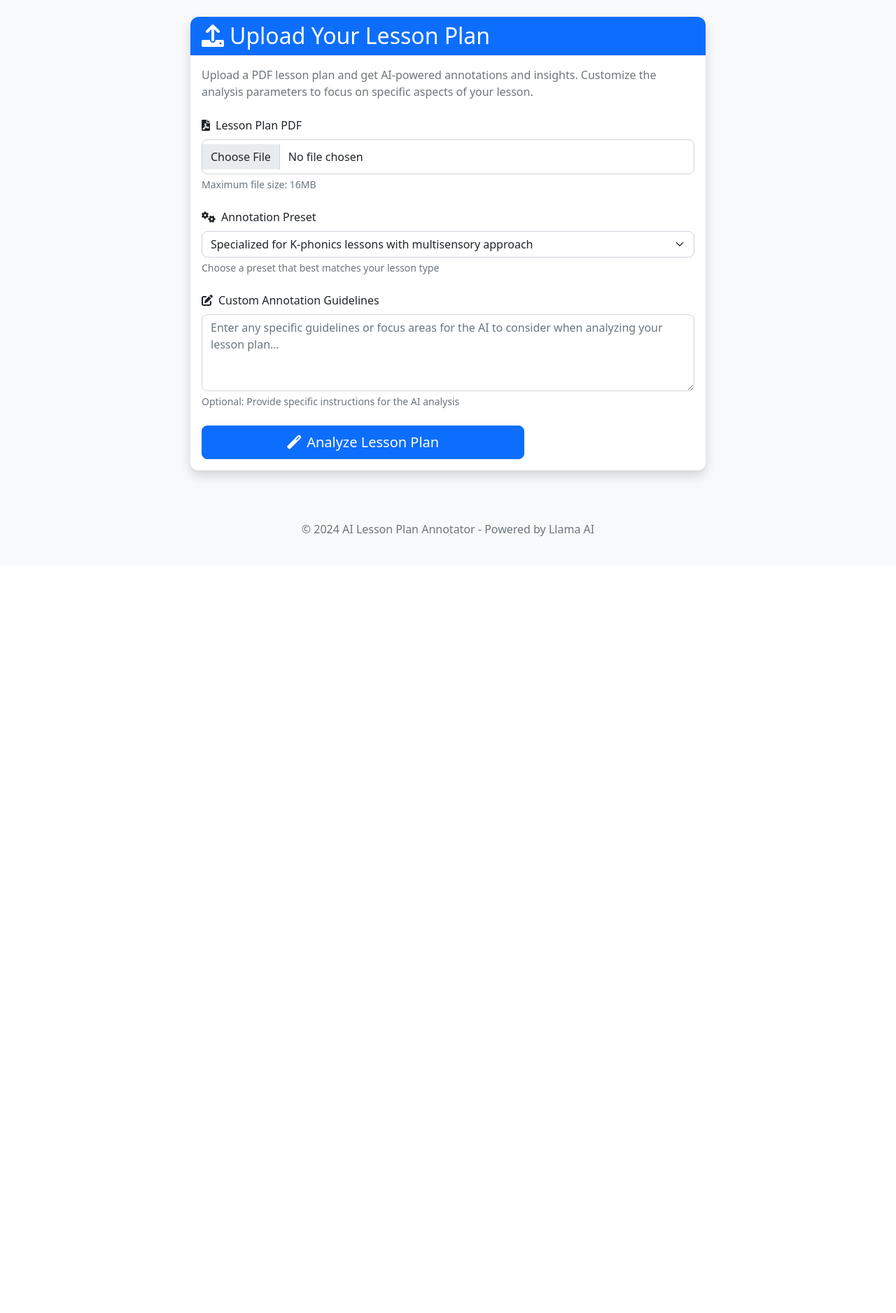
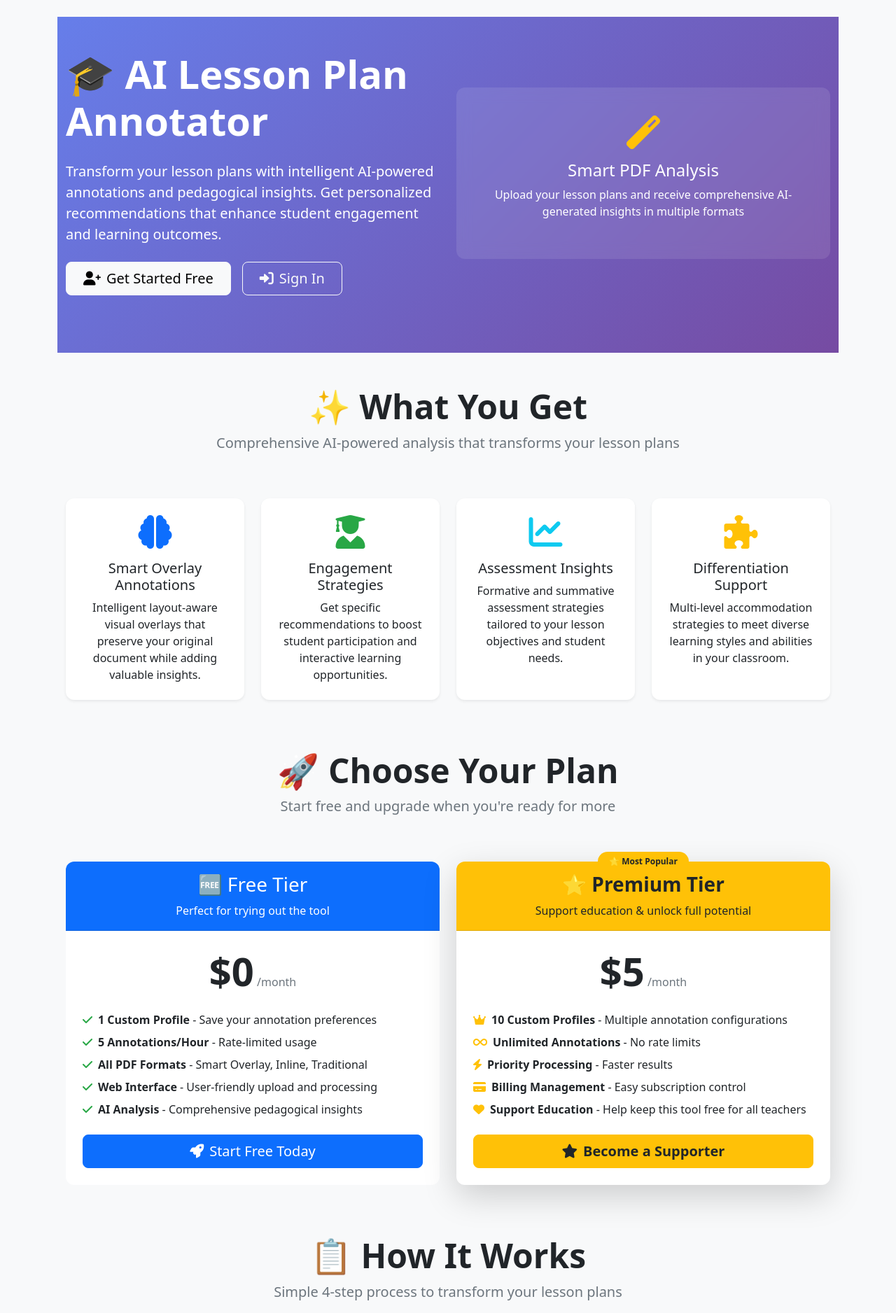
Before and after one commit to kh0pper/AI-Lesson-Plan-Annotations, a Flask app: page / in a window 1280 px wide. Shown: the part 56-1932 px from the top of the page at 70% size. Before the commit the page ends 822 px from the top, so only its background shows below. Run offline with Flask 3, Linux system fonts and the light colour scheme.

Commit message:
🔒 Restrict tool access to authenticated users only
- Anonymous users see landing page with tool overview and pricing tiers
- Authenticated users access upload interface directly
- Added comprehensive landing page with feature showcase
- Updated navigation to include "Annotate" link for logged-in users
- Added @login_required decorator to upload endpoint
- Landing page includes pricing comparison, how-it-works, and sample annotations
- Changed default port to 5001 to avoid conflicts

🤖 Generated with [Claude Code](https://claude.ai/code)

Co-Authored-By: Claude <noreply@anthropic.com>

```diff
--- a/app.py
+++ b/app.py
@@ -51,27 +51,38 @@ def allowed_file(filename):
 
 @app.route('/')
 def index():
-    """Main upload page."""
+    """Landing page for anonymous users, upload page for authenticated users."""
+    if not current_user.is_authenticated:
+        # Show landing page for anonymous users
+        return render_template('landing.html', stripe_public_key=get_stripe_public_key())
+
+    # Show upload interface for authenticated users
     presets = ParameterPresets.get_available_presets()
     user_profiles = []
 
     # Load user's saved profiles if logged in
-    if current_user.is_authenticated:
-        user_profiles = AnnotationProfile.query.filter_by(user_id=current_user.id).order_by(AnnotationProfile.is_default.desc(), AnnotationProfile.name).all()
+    user_profiles = AnnotationProfile.query.filter_by(user_id=current_user.id).order_by(AnnotationProfile.is_default.desc(), AnnotationProfile.name).all()
 
-        # Auto-load default profile if exists
-        default_profile = next((p for p in user_profiles if p.is_default), None)
-        if default_profile:
-            session['default_profile_data'] = default_profile.to_dict()
+    # Auto-load default profile if exists
+    default_profile = next((p for p in user_profiles if p.is_default), None)
+    if default_profile:
+        session['default_profile_data'] = default_profile.to_dict()
 
     return render_template('index.html', presets=presets, user_profiles=user_profiles)
 
+@app.route('/app')
+@login_required
+def app_interface():
+    """Upload interface for authenticated users (alternative route)."""
+    return redirect(url_for('index'))
+
 @app.route('/upload', methods=['POST'])
+@login_required
 def upload_file():
     """Handle file upload and annotation parameters."""
 
     # Check rate limits for logged-in users
-    if current_user.is_authenticated and not current_user.can_run_annotation():
+    if not current_user.can_run_annotation():
         flash(f'Rate limit exceeded. Free accounts can run {current_user.get_hourly_usage_limit()} annotations per hour. Consider becoming a premium supporter for unlimited usage!')
         return redirect(url_for('donate'))
 
@@ -590,4 +601,4 @@ if __name__ == '__main__':
     with app.app_context():
         db.create_all()
 
-    app.run(debug=True, host='0.0.0.0', port=5000)
+    app.run(debug=True, host='0.0.0.0', port=5001)
--- a/templates/base.html
+++ b/templates/base.html
@@ -21,6 +21,13 @@
 
             <div class="collapse navbar-collapse" id="navbarNav">
                 <ul class="navbar-nav ms-auto">
+                    {% if current_user.is_authenticated %}
+                    <li class="nav-item">
+                        <a class="nav-link" href="{{ url_for('index') }}">
+                            <i class="fas fa-upload me-1"></i>Annotate
+                        </a>
+                    </li>
+                    {% endif %}
                     <li class="nav-item">
                         <a class="nav-link" href="{{ url_for('donate') }}">
                             <i class="fas fa-heart me-1 text-danger"></i>Donate
--- /dev/null
+++ b/templates/landing.html
@@ -0,0 +1,285 @@
+{% extends "base.html" %}
+
+{% block title %}AI Lesson Plan Annotator - Transform Your Teaching{% endblock %}
+
+{% block content %}
+<div class="hero-section py-5 mb-5" style="background: linear-gradient(135deg, #667eea 0%, #764ba2 100%); color: white;">
+    <div class="container">
+        <div class="row align-items-center">
+            <div class="col-lg-6">
+                <h1 class="display-4 fw-bold mb-4">🎓 AI Lesson Plan Annotator</h1>
+                <p class="lead mb-4">Transform your lesson plans with intelligent AI-powered annotations and pedagogical insights. Get personalized recommendations that enhance student engagement and learning outcomes.</p>
+                <div class="d-flex gap-3">
+                    <a href="{{ url_for('register') }}" class="btn btn-light btn-lg px-4">
+                        <i class="fas fa-user-plus me-2"></i>Get Started Free
+                    </a>
+                    <a href="{{ url_for('login') }}" class="btn btn-outline-light btn-lg px-4">
+                        <i class="fas fa-sign-in-alt me-2"></i>Sign In
+                    </a>
+                </div>
+            </div>
+            <div class="col-lg-6 text-center">
+                <div class="feature-showcase">
+                    <div class="card bg-white bg-opacity-10 border-0 text-white p-4">
+                        <div class="card-body">
+                            <i class="fas fa-magic fa-3x mb-3 text-warning"></i>
+                            <h4>Smart PDF Analysis</h4>
+                            <p>Upload your lesson plans and receive comprehensive AI-generated insights in multiple formats</p>
+                        </div>
+                    </div>
+                </div>
+            </div>
+        </div>
+    </div>
+</div>
+
+<div class="container">
+    <!-- Features Overview -->
+    <div class="row mb-5">
+        <div class="col-12 text-center mb-5">
+            <h2 class="display-5 fw-bold">✨ What You Get</h2>
+            <p class="lead text-muted">Comprehensive AI-powered analysis that transforms your lesson plans</p>
+        </div>
+
+        <div class="col-md-6 col-lg-3 mb-4">
+            <div class="card h-100 border-0 shadow-sm">
+                <div class="card-body text-center p-4">
+                    <div class="feature-icon mb-3">
+                        <i class="fas fa-brain fa-3x text-primary"></i>
+                    </div>
+                    <h5 class="card-title">Smart Overlay Annotations</h5>
+                    <p class="card-text">Intelligent layout-aware visual overlays that preserve your original document while adding valuable insights.</p>
+                </div>
+            </div>
+        </div>
+
+        <div class="col-md-6 col-lg-3 mb-4">
+            <div class="card h-100 border-0 shadow-sm">
+                <div class="card-body text-center p-4">
+                    <div class="feature-icon mb-3">
+                        <i class="fas fa-user-graduate fa-3x text-success"></i>
+                    </div>
+                    <h5 class="card-title">Engagement Strategies</h5>
+                    <p class="card-text">Get specific recommendations to boost student participation and interactive learning opportunities.</p>
+                </div>
+            </div>
+        </div>
+
+        <div class="col-md-6 col-lg-3 mb-4">
+            <div class="card h-100 border-0 shadow-sm">
+                <div class="card-body text-center p-4">
+                    <div class="feature-icon mb-3">
+                        <i class="fas fa-chart-line fa-3x text-info"></i>
+                    </div>
+                    <h5 class="card-title">Assessment Insights</h5>
+                    <p class="card-text">Formative and summative assessment strategies tailored to your lesson objectives and student needs.</p>
+                </div>
+            </div>
+        </div>
+
+        <div class="col-md-6 col-lg-3 mb-4">
+            <div class="card h-100 border-0 shadow-sm">
+                <div class="card-body text-center p-4">
+                    <div class="feature-icon mb-3">
+                        <i class="fas fa-puzzle-piece fa-3x text-warning"></i>
+                    </div>
+                    <h5 class="card-title">Differentiation Support</h5>
+                    <p class="card-text">Multi-level accommodation strategies to meet diverse learning styles and abilities in your classroom.</p>
+                </div>
+            </div>
+        </div>
+    </div>
+
+    <!-- Pricing Tiers -->
+    <div class="row mb-5">
+        <div class="col-12 text-center mb-5">
+            <h2 class="display-5 fw-bold">🚀 Choose Your Plan</h2>
+            <p class="lead text-muted">Start free and upgrade when you're ready for more</p>
+        </div>
+
+        <div class="col-lg-6 mb-4">
+            <div class="card h-100 border-2 border-primary">
+                <div class="card-header bg-primary text-white text-center py-3">
+                    <h3 class="card-title mb-0">🆓 Free Tier</h3>
+                    <p class="mb-0 mt-2">Perfect for trying out the tool</p>
+                </div>
+                <div class="card-body p-4">
+                    <div class="text-center mb-4">
+                        <span class="display-4 fw-bold">$0</span>
+                        <span class="text-muted">/month</span>
+                    </div>
+                    <ul class="list-unstyled">
+                        <li class="mb-2"><i class="fas fa-check text-success me-2"></i><strong>1 Custom Profile</strong> - Save your annotation preferences</li>
+                        <li class="mb-2"><i class="fas fa-check text-success me-2"></i><strong>5 Annotations/Hour</strong> - Rate-limited usage</li>
+                        <li class="mb-2"><i class="fas fa-check text-success me-2"></i><strong>All PDF Formats</strong> - Smart Overlay, Inline, Traditional</li>
+                        <li class="mb-2"><i class="fas fa-check text-success me-2"></i><strong>Web Interface</strong> - User-friendly upload and processing</li>
+                        <li class="mb-2"><i class="fas fa-check text-success me-2"></i><strong>AI Analysis</strong> - Comprehensive pedagogical insights</li>
+                    </ul>
+                    <div class="text-center mt-4">
+                        <a href="{{ url_for('register') }}" class="btn btn-primary btn-lg w-100">
+                            <i class="fas fa-rocket me-2"></i>Start Free Today
+                        </a>
+                    </div>
+                </div>
+            </div>
+        </div>
+
+        <div class="col-lg-6 mb-4">
+            <div class="card h-100 border-2 border-warning shadow-lg position-relative">
+                <div class="badge bg-warning text-dark position-absolute top-0 start-50 translate-middle px-3 py-2 rounded-pill">
+                    ⭐ Most Popular
+                </div>
+                <div class="card-header bg-warning text-dark text-center py-3">
+                    <h3 class="card-title mb-0 fw-bold">⭐ Premium Tier</h3>
+                    <p class="mb-0 mt-2">Support education & unlock full potential</p>
+                </div>
+                <div class="card-body p-4">
+                    <div class="text-center mb-4">
+                        <span class="display-4 fw-bold">$5</span>
+                        <span class="text-muted">/month</span>
+                    </div>
+                    <ul class="list-unstyled">
+                        <li class="mb-2"><i class="fas fa-crown text-warning me-2"></i><strong>10 Custom Profiles</strong> - Multiple annotation configurations</li>
+                        <li class="mb-2"><i class="fas fa-infinity text-warning me-2"></i><strong>Unlimited Annotations</strong> - No rate limits</li>
+                        <li class="mb-2"><i class="fas fa-bolt text-warning me-2"></i><strong>Priority Processing</strong> - Faster results</li>
+                        <li class="mb-2"><i class="fas fa-credit-card text-warning me-2"></i><strong>Billing Management</strong> - Easy subscription control</li>
+                        <li class="mb-2"><i class="fas fa-heart text-warning me-2"></i><strong>Support Education</strong> - Help keep this tool free for all teachers</li>
+                    </ul>
+                    <div class="text-center mt-4">
+                        <a href="{{ url_for('register') }}" class="btn btn-warning btn-lg w-100 text-dark fw-bold">
+                            <i class="fas fa-star me-2"></i>Become a Supporter
+                        </a>
+                    </div>
+                </div>
+            </div>
+        </div>
+    </div>
+
+    <!-- How It Works -->
+    <div class="row mb-5">
+        <div class="col-12 text-center mb-5">
+            <h2 class="display-5 fw-bold">📋 How It Works</h2>
+            <p class="lead text-muted">Simple 4-step process to transform your lesson plans</p>
+        </div>
+
+        <div class="col-md-6 col-lg-3 mb-4 text-center">
+            <div class="step-number bg-primary text-white rounded-circle d-inline-flex align-items-center justify-content-center mb-3" style="width: 60px; height: 60px;">
+                <span class="fw-bold fs-4">1</span>
+            </div>
+            <h5>📁 Upload PDF</h5>
+            <p class="text-muted">Upload your lesson plan PDF (up to 16MB)</p>
+        </div>
+
+        <div class="col-md-6 col-lg-3 mb-4 text-center">
+            <div class="step-number bg-success text-white rounded-circle d-inline-flex align-items-center justify-content-center mb-3" style="width: 60px; height: 60px;">
+                <span class="fw-bold fs-4">2</span>
+            </div>
+            <h5>⚙️ Choose Settings</h5>
+            <p class="text-muted">Select preset or customize annotation parameters</p>
+        </div>
+
+        <div class="col-md-6 col-lg-3 mb-4 text-center">
+            <div class="step-number bg-info text-white rounded-circle d-inline-flex align-items-center justify-content-center mb-3" style="width: 60px; height: 60px;">
+                <span class="fw-bold fs-4">3</span>
+            </div>
+            <h5>🤖 AI Analysis</h5>
+            <p class="text-muted">Our AI analyzes and generates comprehensive insights</p>
+        </div>
+
+        <div class="col-md-6 col-lg-3 mb-4 text-center">
+            <div class="step-number bg-warning text-white rounded-circle d-inline-flex align-items-center justify-content-center mb-3" style="width: 60px; height: 60px;">
+                <span class="fw-bold fs-4">4</span>
+            </div>
+            <h5>📥 Download</h5>
+            <p class="text-muted">Get annotated PDFs with actionable recommendations</p>
+        </div>
+    </div>
+
+    <!-- Sample Output -->
+    <div class="row mb-5">
+        <div class="col-12 text-center mb-4">
+            <h2 class="display-5 fw-bold">📊 Sample Annotations</h2>
+            <p class="lead text-muted">See what kind of insights you'll receive</p>
+        </div>
+
+        <div class="col-lg-8 mx-auto">
+            <div class="card border-0 shadow">
+                <div class="card-body p-4">
+                    <h5 class="card-title text-primary mb-3">📚 Pedagogical Strengths</h5>
+                    <ul class="list-unstyled mb-4">
+                        <li class="mb-2">• <strong>Clear learning objectives</strong>: Well-defined, age-appropriate goals for kindergarten Spanish phonics</li>
+                        <li class="mb-2">• <strong>Structured progression</strong>: Activities build systematically from recognition to production</li>
+                        <li class="mb-2">• <strong>Multi-sensory approach</strong>: Incorporates visual, auditory, and kinesthetic learning elements</li>
+                    </ul>
+
+                    <h5 class="card-title text-success mb-3">🎯 Student Engagement Opportunities</h5>
+                    <ul class="list-unstyled mb-4">
+                        <li class="mb-2">• <strong>Interactive games</strong>: Include more hands-on phonetic games and movement activities</li>
+                        <li class="mb-2">• <strong>Peer collaboration</strong>: Add partner work for practicing letter sounds together</li>
+                        <li class="mb-2">• <strong>Technology integration</strong>: Consider using educational apps for sound recognition</li>
+                    </ul>
+
+                    <div class="text-center">
+                        <p class="text-muted fst-italic">...and much more detailed analysis!</p>
+                        <a href="{{ url_for('register') }}" class="btn btn-primary">
+                            <i class="fas fa-play me-2"></i>Try It Yourself
+                        </a>
+                    </div>
+                </div>
+            </div>
+        </div>
+    </div>
+
+    <!-- Call to Action -->
+    <div class="row">
+        <div class="col-12">
+            <div class="card bg-gradient text-white text-center p-5" style="background: linear-gradient(135deg, #667eea 0%, #764ba2 100%);">
+                <div class="card-body">
+                    <h2 class="display-5 fw-bold mb-4">Ready to Transform Your Teaching?</h2>
+                    <p class="lead mb-4">Join educators who are already using AI to enhance their lesson plans and improve student outcomes.</p>
+                    <div class="d-flex justify-content-center gap-3">
+                        <a href="{{ url_for('register') }}" class="btn btn-light btn-lg px-5">
+                            <i class="fas fa-rocket me-2"></i>Start Free Today
+                        </a>
+                        <a href="{{ url_for('donate') }}" class="btn btn-outline-light btn-lg px-5">
+                            <i class="fas fa-heart me-2"></i>Learn About Premium
+                        </a>
+                    </div>
+                </div>
+            </div>
+        </div>
+    </div>
+</div>
+
+<style>
+.hero-section {
+    min-height: 60vh;
+}
+
+.feature-showcase .card {
+    backdrop-filter: blur(10px);
+    transition: transform 0.3s ease;
+}
+
+.feature-showcase .card:hover {
+    transform: translateY(-5px);
+}
+
+.step-number {
+    font-size: 1.5rem;
+    margin-bottom: 1rem;
+}
+
+.card {
+    transition: transform 0.2s ease-in-out;
+}
+
+.card:hover {
+    transform: translateY(-2px);
+}
+
+.bg-gradient {
+    background: linear-gradient(135deg, #667eea 0%, #764ba2 100%) !important;
+}
+</style>
+{% endblock %}
```
Also changed, not shown: ai_annotator.db.
